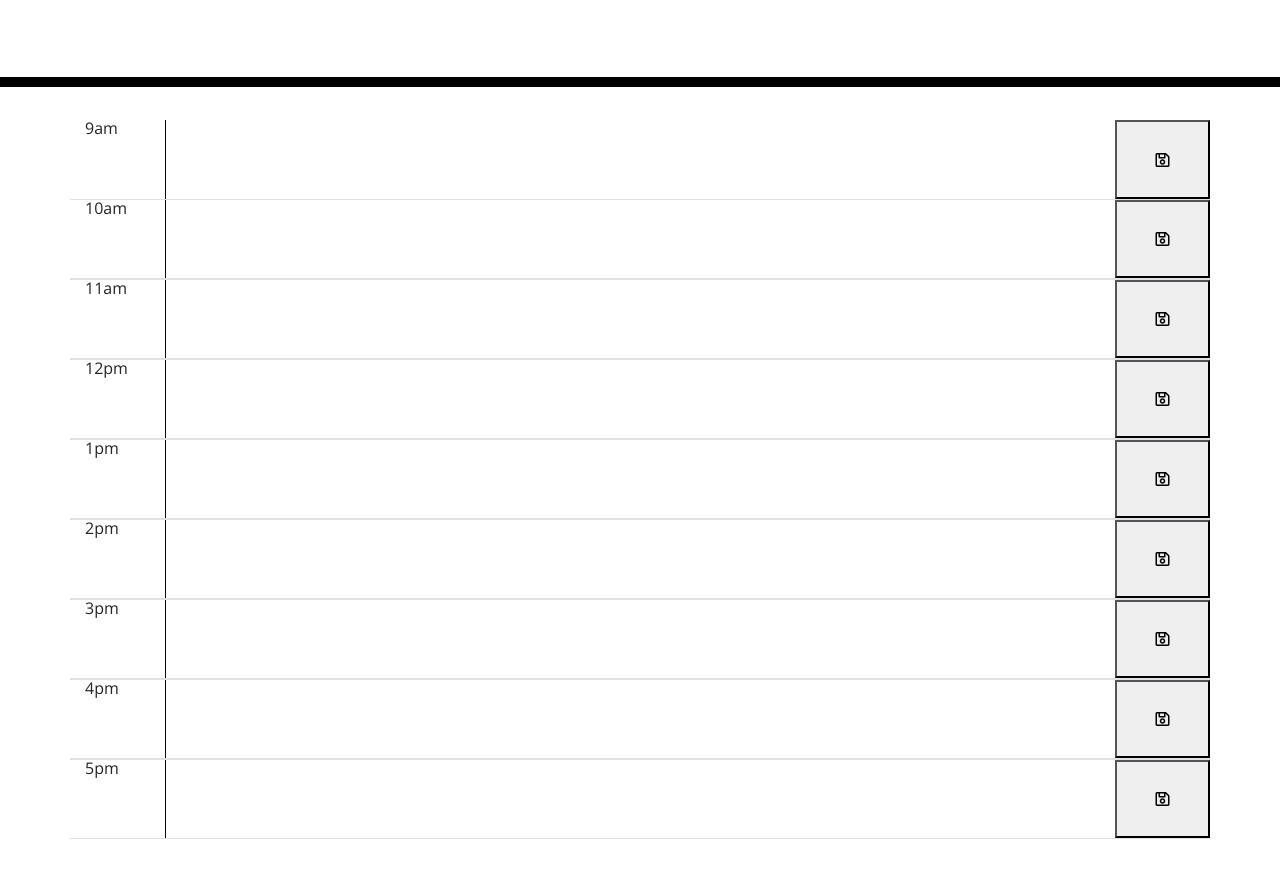
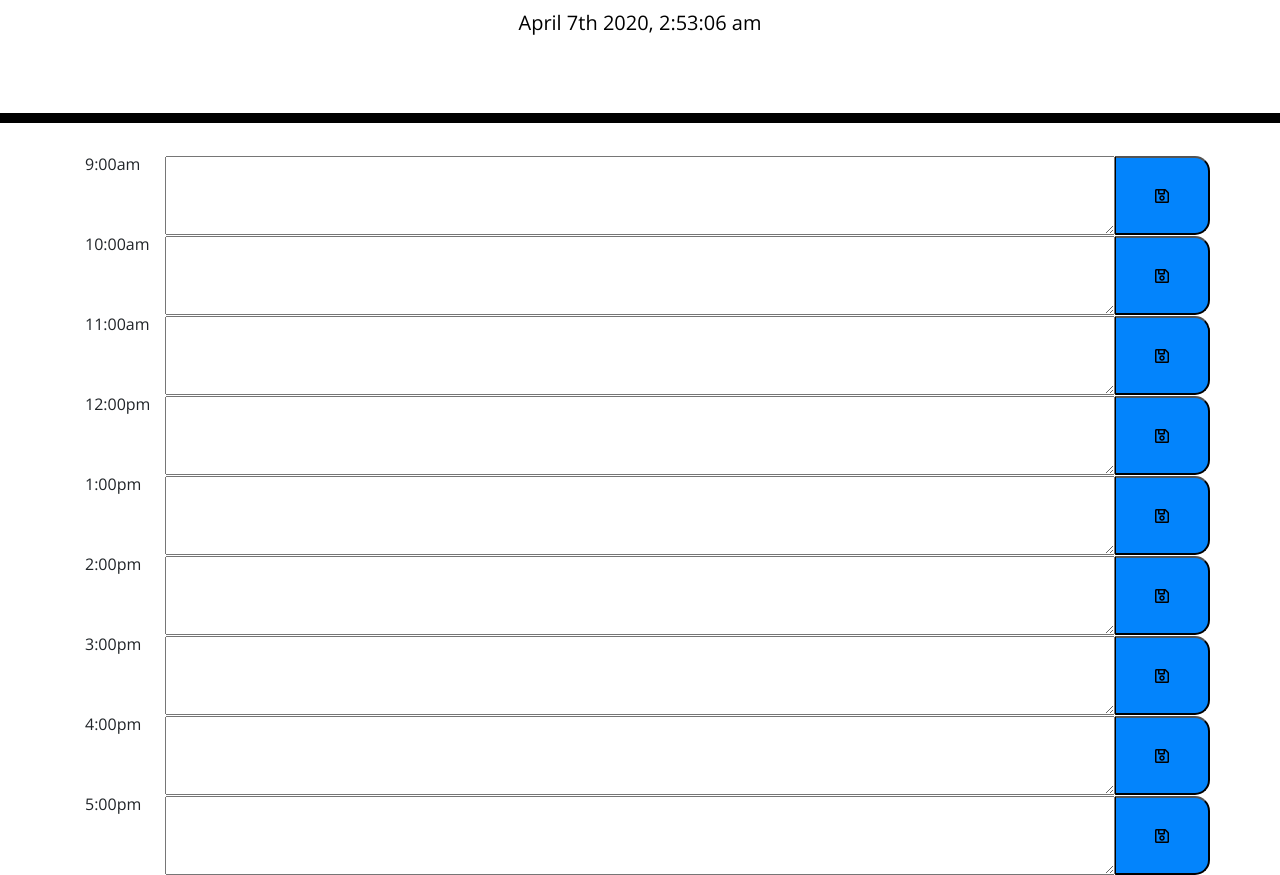
Before and after one commit to cheryld433/Day-Planner, a plain HTML site: page index.html in a window 1280 px wide. Shown: the part 181-1056 px from the top of the page. Before the commit the page ends 1020 px from the top, so only its background shows below. Drawn offline with nearby package versions, Linux system fonts and the light colour scheme.

Commit message:
updated Javascript

```diff
--- a/index.html
+++ b/index.html
@@ -10,58 +10,67 @@
     <link rel="stylesheet" href="style.css"/>
     <title>Work Day Scheduler</title>
   </head>
-
   <body>
     <header class="jumbotron">
       <h1 class="display-3">Work Day Scheduler</h1>
       <p class="lead">A simple calendar app for scheduling your work day</p>
       <p id="currentDay" class="lead"></p>
     </header>
-    <div class="container" id="c alendarContainer">
-      <div id="calendar-row1" class="row">
-        <div id="time1" class="col-md-1">9am</div>
-        <textarea rows="3" id="textEnty1" class="col-md-10"></textarea>
-        <button id="save" class="col-md-1"><i class="far fa-save"></i></button>
+    <div class="container" id="calendarContainer">
+
+      <!--row 1: 9:00am-->
+      <div id="9" class="row">
+        <div class="col-md-1">9:00am</div>
+        <textarea rows="3" id="9am" class="col-md-10 note"></textarea>
+        <button class="col-md-1 saveBtn"><i class="far fa-save"></i></button>
       </div>
-      <div id="calendar-row1" class="row justify-content-md-center border-top border-bottom calendar-row">
-        <div id="time2" class="col-md-1">10am</div>
-        <textarea rows="3" id="textEnty2" class="col-md-10"></textarea>
-        <button id="save" class="col-md-1"><i class="far fa-save"></i></button>
+      <!--row 2: 10:00am-->
+      <div id="10" class="row">
+        <div class="col-md-1">10:00am</div>
+        <textarea rows="3" id="10am" class="col-md-10 note"></textarea>
+        <button class="col-md-1 saveBtn"><i class="far fa-save"></i></button>
       </div>
-      <div id="calendar-row1" class="row justify-content-md-center border-top border-bottom calendar-row">
-        <div id="time3" class="col-md-1">11am</div>
-        <textarea rows="3" id="textEnty3" class="col-md-10"></textarea>
-        <button id="save" class="col-md-1"><i class="far fa-save"></i></button>
+      <!--row 3: 11:00am-->
+      <div id="11" class="row">
+        <div class="col-md-1">11:00am</div>
+        <textarea rows="3" id="11am" class="col-md-10 note"></textarea>
+        <button class="col-md-1 saveBtn"><i class="far fa-save"></i></button>
       </div>
-      <div id="calendar-row1" class="row justify-content-md-center border-top border-bottom calendar-row">
-        <div id="time4" class="col-md-1">12pm</div>
-        <textarea rows="3" id="textEnty4" class="col-md-10"></textarea>
-        <button id="save" class="col-md-1"><i class="far fa-save"></i></button>
+      <!--row 4: 12:00pm-->
+      <div id="12" class="row">
+        <div class="col-md-1">12:00pm</div>
+        <textarea rows="3" id="12pm" class="col-md-10 note"></textarea>
+        <button class="col-md-1 saveBtn"><i class="far fa-save"></i></button>
       </div>
-      <div id="calendar-row1" class="row justify-content-md-center border-top border-bottom calendar-row">
-        <div id="time5" class="col-md-1">1pm</div>
-        <textarea rows="3" id="textEnty5" class="col-md-10"></textarea>
-        <button id="save" class="col-md-1"><i class="far fa-save"></i></button>
+      <!--row 5: 1:00pm-->
+      <div id="13" class="row">
+        <div class="col-md-1">1:00pm</div>
+        <textarea rows="3" id="1pm" class="col-md-10 note"></textarea>
+        <button class="col-md-1 saveBtn"><i class="far fa-save"></i></button>
       </div>
-      <div id="calendar-row1" class="row justify-content-md-center border-top border-bottom calendar-row">
-        <div id="time6" class="col-md-1">2pm</div>
-        <textarea rows="3" id="textEnty6" class="col-md-10"></textarea>
-        <button id="save" class="col-md-1"><i class="far fa-save"></i></button>
+      <!--row 6: 2:00pm-->
+      <div id="14" class="row">
+        <div class="col-md-1">2:00pm</div>
+        <textarea rows="3" id="2pm" class="col-md-10 note"></textarea>
+        <button class="col-md-1 saveBtn"><i class="far fa-save"></i></button>
       </div>
-      <div id="calendar-row1" class="row justify-content-md-center border-top border-bottom calendar-row">
-        <div id="time7" class="col-md-1">3pm</div>
-        <textarea rows="3" id="textEnty7" class="col-md-10"></textarea>
-        <button id="save" class="col-md-1"><i class="far fa-save"></i></button>
+      <!--row 7: 3:00pm-->
+      <div id="15" class="row">
+        <div class="col-md-1">3:00pm</div>
+        <textarea rows="3" id="3pm" class="col-md-10 note"></textarea>
+        <button class="col-md-1 saveBtn"><i class="far fa-save"></i></button>
       </div>
-      <div id="calendar-row1" class="row justify-content-md-center border-top border-bottom calendar-row">
-        <div id="time8" class="col-md-1">4pm</div>
-        <textarea rows="3" id="textEnty8" class="col-md-10"></textarea>
-        <button id="save" class="col-md-1"><i class="far fa-save"></i></button>
+      <!--row 8: 4:00pm-->
+      <div id="16" class="row">
+        <div class="col-md-1">4:00pm</div>
+        <textarea rows="3" id="4pm" class="col-md-10 note"></textarea>
+        <button class="col-md-1 saveBtn"><i class="far fa-save"></i></button>
       </div>
-      <div id="calendar-row1" class="row justify-content-md-center border-top border-bottom calendar-row">
-        <div id="time9" class="col-md-1">5pm</div>
-        <textarea rows="3" id="textEnty9" class="col-md-10"></textarea>
-        <button id="save" class="col-md-1"><i class="far fa-save"></i></button>
+      <!--row 9: 5:00pm-->
+      <div id="17" class="row">
+        <div class="col-md-1">5:00pm</div>
+        <textarea rows="3" id="5pm" class="col-md-10 note"></textarea>
+        <button class="col-md-1 saveBtn"><i class="far fa-save"></i></button>
       </div>
     </div>
 
@@ -72,5 +81,6 @@
 
     <script src="https://code.jquery.com/jquery-3.4.1.min.js"></script>
      <script src="https://cdnjs.cloudflare.com/ajax/libs/moment.js/2.24.0/moment.min.js"></script>
+     <script src="script.js"></script>
   </body>
 </html>
--- a/script.js
+++ b/script.js
@@ -1,53 +1,50 @@
+//<----------------------------------CLEAN UP ALL THE NOTES AND VALIDATE THE WORK.-------------------------------------->
+//<----- use class instead id to identify the row ( possible ) an possibly the textarea as well.---->
+
+// Variables:
+let m = moment();
+
+// Date to be displayed in the  heading:
+console.log(m.format('MMMM Do YYYY, h:mm:ss a'));
+$("#currentDay").text(m.format('MMMM Do YYYY, h:mm:ss a'));
+
 $(document).ready(function() {
-  // declare variables
-var currentDay;
-var calendarContainer;
-var time;
-var calendarEvent;
-var saveBtn;
+  changeColor();
+  getText();
+});
 
-$("#currentDay").text(m.format("dddd, MMMM Do"));
+// color code time blocks
+// need to change depending on the time of day
+// may use if/ else statement.( if current hour, else current hour +1, else past hour )
 
-//ready function;
-$(document).ready(function(){
-   //local storage
-})
-
-// current day displayed in the header
-const getDateAndTime = () => {
-   let dateAndTime = moment().format("dddd, MMMM Do YYYY, h:mm a");
-   dateElement.innerHTML = dateAndTime;
- }
-
-
-/*
-function realTime() {
-   var dateTime = moment().format("LLLL");
-   console.log(dateTime);
-   $("#currentDay").append(dateTime);
-}
- realTime();
- console.log(realTime);
-
- var timeHour;
- var hour;
+function changeColor() {
+   var realTime = moment().hours();
+    // console.log("Time test" + timeTest);
+    console.log("Current Time" + realTime);
 
 
 
-//scroll down bar on side.
+     // 1. btn click:
+   $('.saveBtn').on('click', function(){
+      var value = $(this).siblings(".note").val();
+
+     //2 get the text value
+     //3- save that to local storage
+     //4- track time, and change colors
+   });
 
 
-//timeblock for standard business hours
-   //block for each time 9am -5pm (9,10,11,12,1,2,3,4,5)
-   /*color code time blocks as followed:
-   time past as grey
-   present time as red
-   future time as green */
 
-/* user must be able to do the following in each time block:
-    enter an event into the timeblock
-    save the event in  local storage*/
+}
+
+function getText() {
 
 
-    // when page is refreshed the event must be saved.
-});
+}
+
+
+
+//refreshing page
+
+//1 get  value from localstorage
+//2-show that value to the corp text box
--- a/style.css
+++ b/style.css
@@ -4,7 +4,7 @@ body {
   line-height: 1;
 }
 
-textarea{
+#textarea{
   background: transparent;
   border: none;
   resize: none;
@@ -61,21 +61,11 @@ textarea{
   border-left: 1px solid black;
   border-top-right-radius: 15px;
   border-bottom-right-radius: 15px;
-  background-color: #06AED5;
-  color: white;
+  background-color: #0384fc;
+  color: black ;
 }
 
 .saveBtn i:hover {
   font-size: 20px;
   transition: all .3s ease-in-out;
 }
-#time {
-border: 1px solid black;
-}
-#calendarEvent {
-  border: 1px solid black;
-}
-#saveBtn {
-  border: 1px solid black;
-
-}
```
